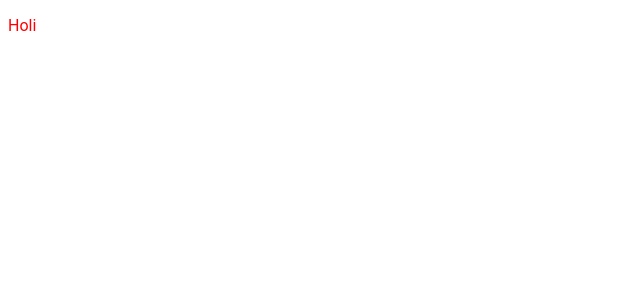
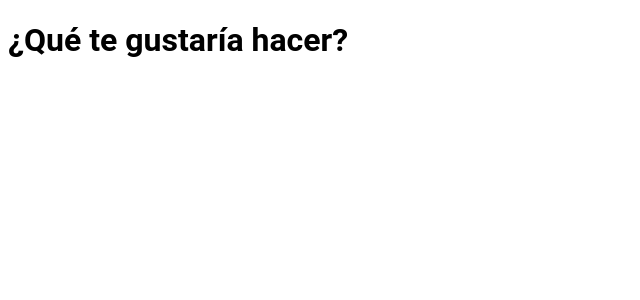
Before and after one commit to NullisNot/GoodToKnow-Front, an Angular app: page / in a window 1280 px wide. Shown: the top 300 px of the page, without its empty margins (0-640 px from the left). Built offline with nearby package versions, Linux system fonts and the light colour scheme.

Commit message:
Inicio BarraNav + Estructura Home

```diff
--- a/src/app/app.component.html
+++ b/src/app/app.component.html
@@ -1,5 +1 @@
-
-<main>
-
-<p>Holi</p>
-</main>
+<router-outlet/>
--- a/src/app/app.routes.ts
+++ b/src/app/app.routes.ts
@@ -1,3 +1,9 @@
 import { Routes } from '@angular/router';
+import { HomeComponent } from './components/pages/home/home.component';
 
-export const routes: Routes = [];
+export const routes: Routes = [
+  {
+    path: '',
+    component: HomeComponent,
+  },
+];
--- a/src/app/components/layout/header/nav/nav.component.html
+++ b/src/app/components/layout/header/nav/nav.component.html
@@ -1 +1,3 @@
-<p>nav works!</p>
+<header>
+    <h1>¿Qué te gustaría hacer?</h1>
+</header>
--- /dev/null
+++ b/src/app/components/pages/home/home.component.html
@@ -0,0 +1,3 @@
+<div>
+    <app-nav/>
+</div>
```
Also changed, not shown: src/app/components/layout/header/nav/nav.component.ts (+5 -5 lines), src/app/components/pages/home/home.component.ts (added, +11 -0 lines), src/app/components/pages/home/home.component.css (added), 1 other file (tests, documents, lock files or other folders).
